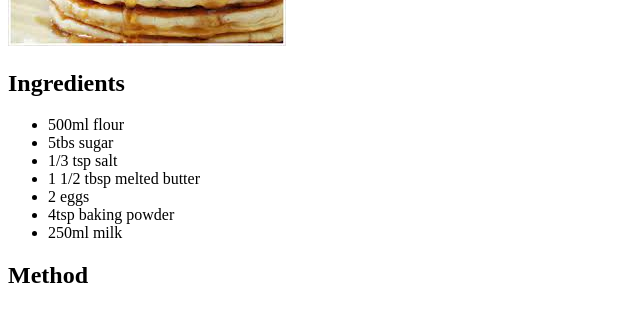
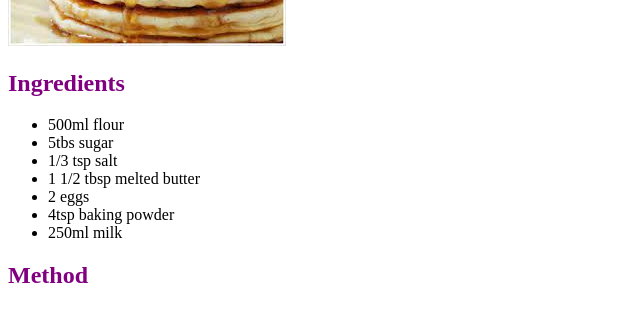
Before and after one commit to LindsayAndrews/LindsayAndrews, a plain HTML site: page index.html in a window 1280 px wide. Shown: the part 256-565 px from the top of the page, without its empty margins (0-640 px from the left). Drawn offline with Linux system fonts and the light colour scheme.

Commit message:
Update index.html

```diff
--- a/index.html
+++ b/index.html
@@ -17,10 +17,10 @@
         <img src="img/flapjacks.jpg">
 
 
-        <h2>Ingredients</h2>
+        <h2 style="color:purple;">Ingredients</h2>
         <ul id = "Ingredients"></ul>
 
-        <h2>Method</h2>
+        <h2 style="color:purple;">Method</h2>
         <ul id="MethodName"></ul>
 
         <script src="main.js"></script>
```
